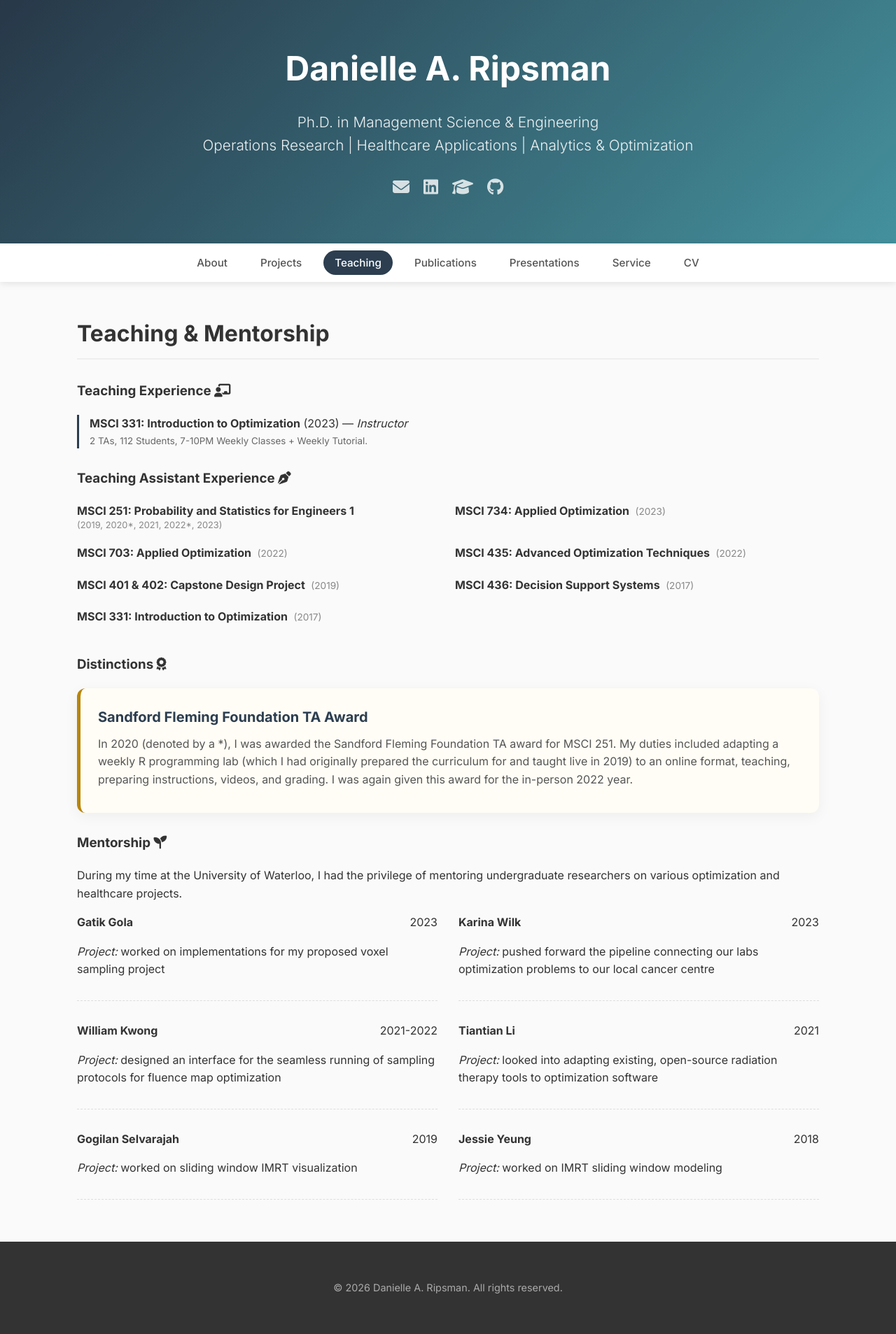
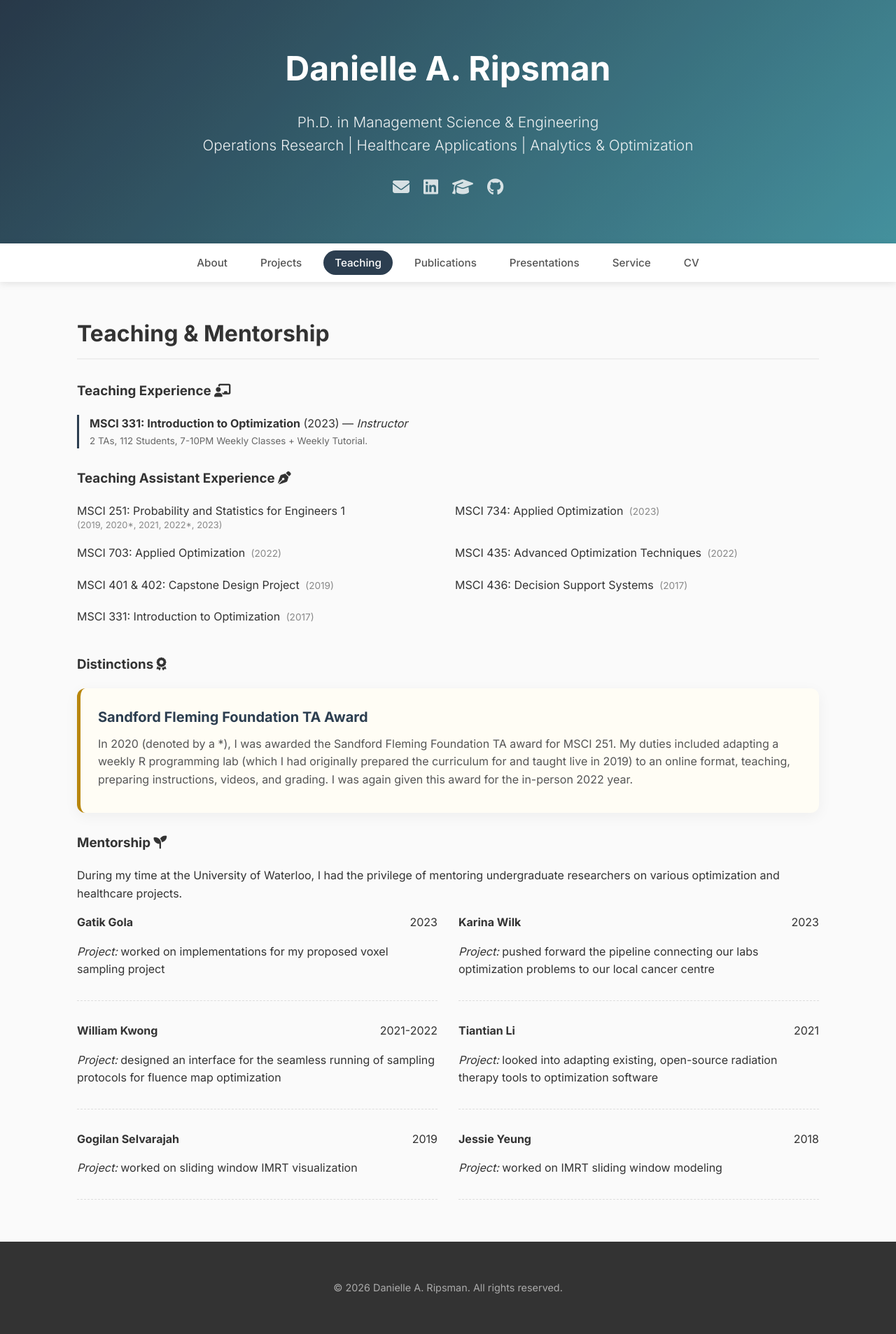
Before and after one commit to DaniRip/DaniRip.github.io, a Jekyll site: the page built from teaching.md, in a window 1280 px wide. Shown: the whole page at 70% size. Built offline with Jekyll 4.4.1, drawn with Linux system fonts in a browser that asks for light colours.

Commit message:
Update teaching.md

```diff
--- a/teaching.md
+++ b/teaching.md
@@ -20,7 +20,7 @@ permalink: /teaching/
 <div class="ta-grid">
 {% for job in site.data.teaching.ta_experience %}
     <div class="ta-item">
-        <strong>{{ job.course }}</strong>
+        {{ job.course }}
 
         {% assign year_string = job.years | default: job.year %}
         {% assign year_size = year_string | size %}
```
